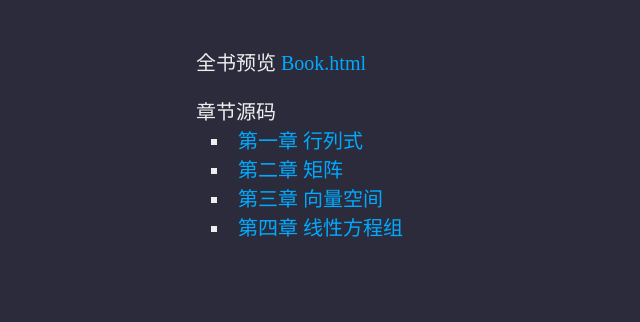
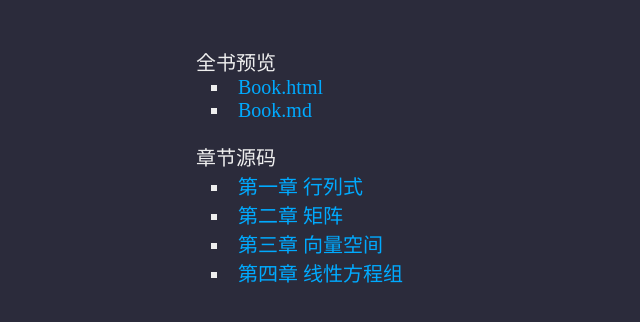
Before and after one commit to Twisuki/Notes-on-Linear-Algebra, a plain HTML site: page index.html in a window 1280 px wide. Shown: the part 174-496 px from the top of the page, without its empty margins (319-959 px from the left). Drawn offline with Linux system fonts and the light colour scheme.

Commit message:
modified:   Book.html 	modified:   Book.md 	modified:   Chapter 4.md 	modified:   README.md 	modified:   index.html

```diff
--- a/index.html
+++ b/index.html
@@ -61,7 +61,7 @@
 				margin-top: 20px;
 				text-align: left;
 			}
-			#index-chapter > li {
+			#index > div > li {
 				margin-left: 15px;
 				list-style-type: square;
 			}
@@ -92,7 +92,12 @@
 		<div id="index">
 			<div id="index-book">
 				全书预览
-				<a href="Book.html">Book.html</a>
+				<li>
+					<a href="Book.html">Book.html</a>
+				</li>
+				<li>
+					<a href="https://github.com/Twisuki/Notes-on-Linear-Algebra/blob/chapter/Book.md">Book.md</a>
+				</li>
 			</div>
 			<div id="index-chapter">
 				章节源码
```
Also changed, not shown: 3 other files.
